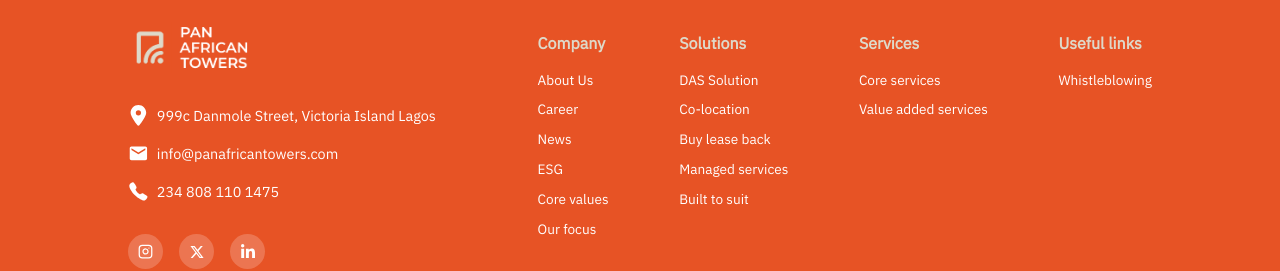
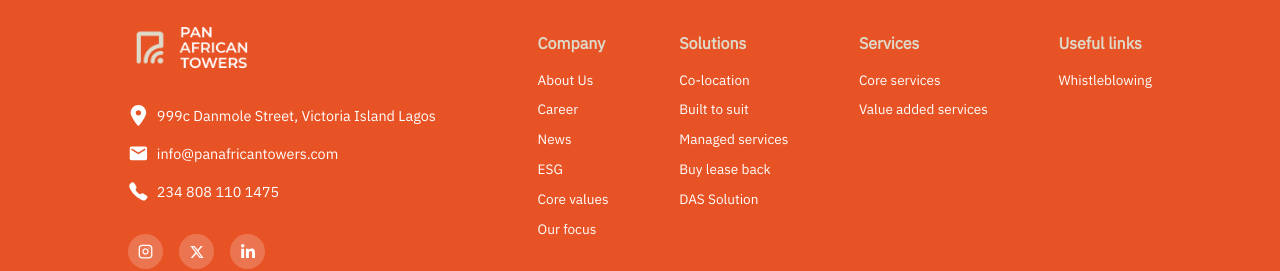
Before and after one commit to emmanuelokorie1/pan-africa, a React (Vite) app: page / in a window 1280 px wide. Shown: the part 4584-4855 px from the top of the page. Built offline with nearby package versions, Linux system fonts and the light colour scheme.

Commit message:
update: rearranged service tab on footer

```diff
--- a/src/Layouts/Footer.tsx
+++ b/src/Layouts/Footer.tsx
@@ -42,11 +42,13 @@ function Footer() {
     {
       name: "Solutions",
       minidata: [
+        { name: "Co-location", tab: "/core-services", scroll: "location" },
+        { name: "Built to suit", tab: "/core-services", scroll: "Built" },
+        { name: "Managed services", tab: "/core-services", scroll: "energy" },
+        { name: "Buy lease back", tab: "/core-services", scroll: "Site" },
         { name: "DAS Solution", tab: "/core-services", scroll: "solution" },
-        { name: "Co-location", tab: "/core-services", scroll: "location" },
-        { name: "Buy lease back", tab: "/core-services", scroll: "Site" },
-        { name: "Managed services", tab: "/core-services", scroll: "energy" },
-        { name: "Built to suit", tab: "/core-services", scroll: "Built" },
+
+
         // {
         //   name: "Broadband",
         //   tab: "/value-added-services",
```
